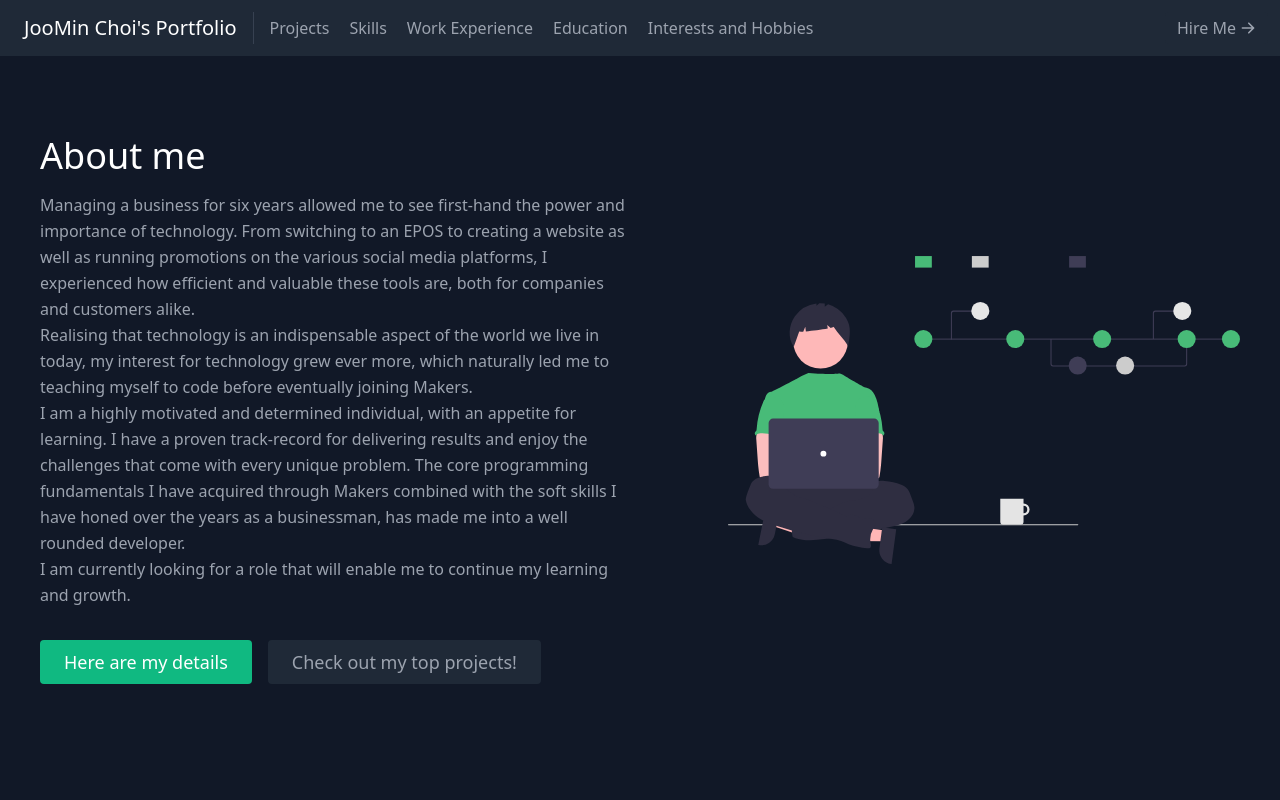
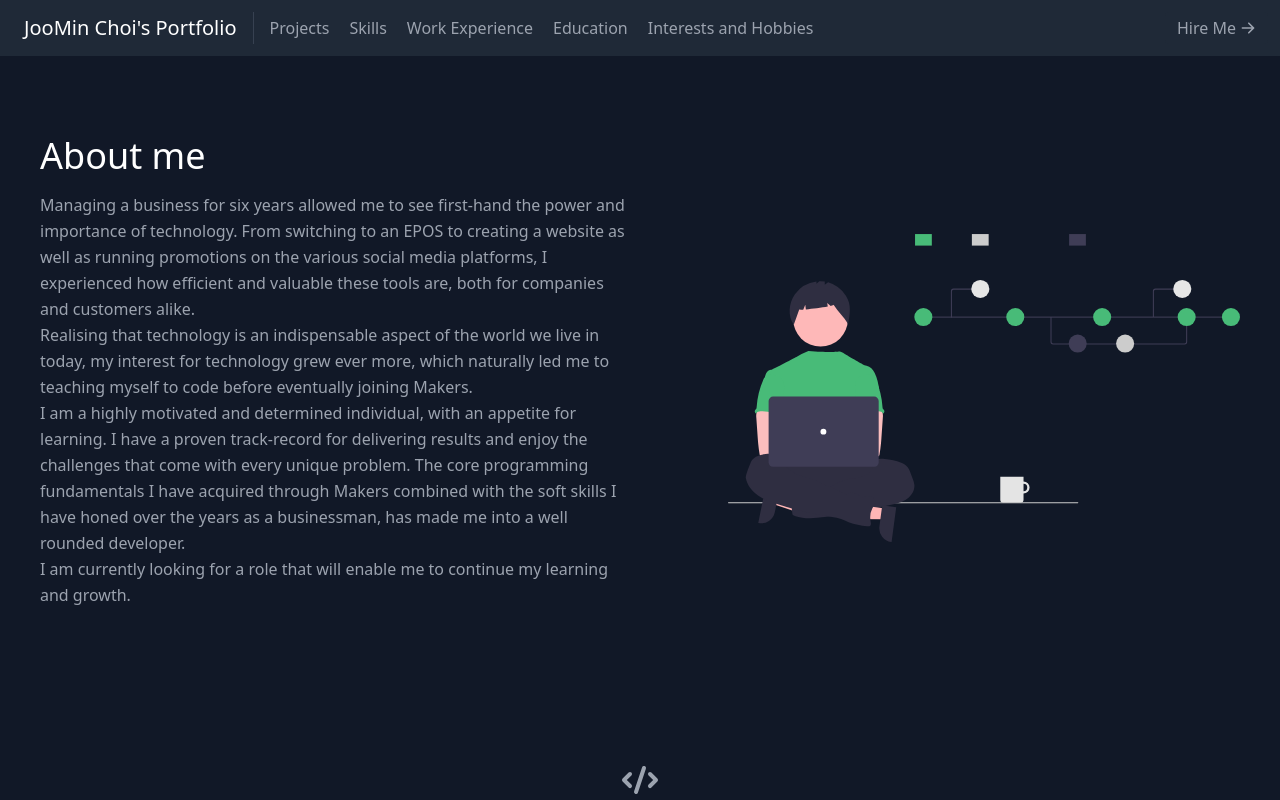
Before and after one commit to joominchoi/portfolio, a React (Create React App) app: page / in a window 1280 px wide. Shown: the top 800 px of the page. Built offline with nearby package versions, Linux system fonts and the light colour scheme.

Commit message:
removed buttons in about section

```diff
--- a/src/components/About.js
+++ b/src/components/About.js
@@ -18,18 +18,6 @@
           <br/>
           I am currently looking for a role that will enable me to continue my learning and growth.
           </p>
-          <div className="flex justify-center">
-            <a
-              href="#contact"
-              className="inline-flex text-white bg-green-500 border-0 py-2 px-6 focus:outline-none hover:bg-green-600 rounded text-lg">
-              Here are my details
-            </a>
-            <a
-              href="#projects"
-              className="ml-4 inline-flex text-gray-400 bg-gray-800 border-0 py-2 px-6 focus:outline-none hover:bg-gray-700 hover:text-white rounded text-lg">
-              Check out my top projects!
-            </a>
-          </div>
         </div>
         <div className="lg:max-w-lg lg:w-full md:w-1/2 w-5/6">
           <img
```
